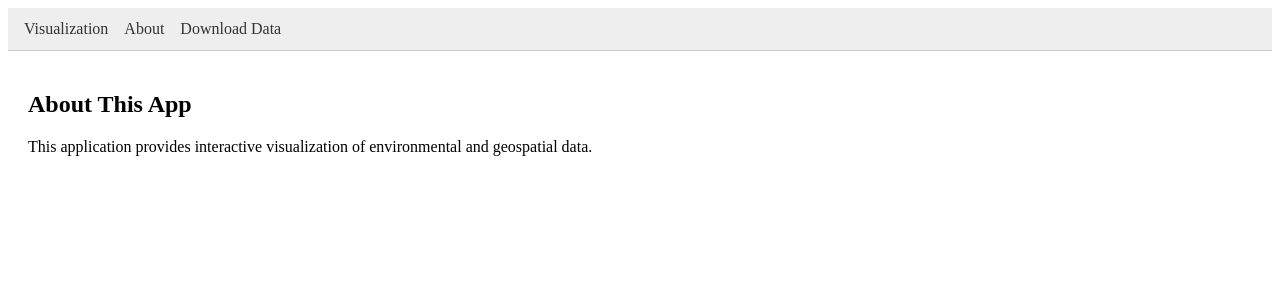
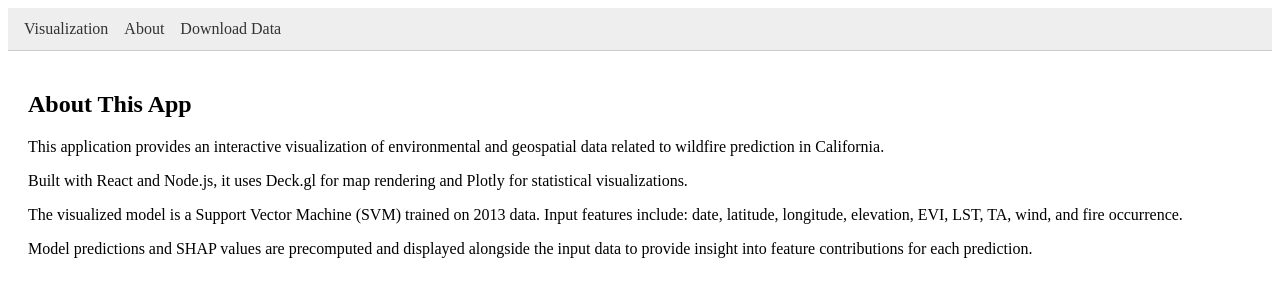
Before and after one commit to RahiMisra/wildfire-visualization, a React (Vite) app in the folder frontend/: page /about in a window 1280 px wide. Shown: the top 300 px of the page. Built offline with nearby package versions, Linux system fonts and the light colour scheme.

Commit message:
cleaned up the look

```diff
--- a/frontend/src/components/About.jsx
+++ b/frontend/src/components/About.jsx
@@ -2,8 +2,23 @@ function AboutPage() {
   return (
     <div style={{ padding: '20px' }}>
       <h2>About This App</h2>
-      <p>This application provides interactive visualization of environmental and geospatial data.</p>
+      <p>
+        This application provides an interactive visualization of environmental and geospatial data
+        related to wildfire prediction in California.
+      </p>
+      <p>
+        Built with React and Node.js, it uses Deck.gl for map rendering and Plotly for statistical visualizations.
+      </p>
+      <p>
+        The visualized model is a Support Vector Machine (SVM) trained on 2013 data. Input features include:
+        date, latitude, longitude, elevation, EVI, LST, TA, wind, and fire occurrence.
+      </p>
+      <p>
+        Model predictions and SHAP values are precomputed and displayed alongside the input data to
+        provide insight into feature contributions for each prediction.
+      </p>
     </div>
   );
 }
+
 export default AboutPage;
--- a/frontend/src/components/Download.jsx
+++ b/frontend/src/components/Download.jsx
@@ -14,7 +14,6 @@ function DownloadPage() {
         <li><a href="http://localhost:3001/download/year/2020">Download Year 2020</a></li>
         <li><a href="http://localhost:3001/download/year/2021">Download Year 2021</a></li>
         <li><a href="http://localhost:3001/download/year/2022">Download Year 2022</a></li>
-        <li><a href="http://localhost:3001/download/year/2023">Download Year 2023</a></li>
       </ul>
     </div>
   );
--- a/frontend/src/components/Legend.jsx
+++ b/frontend/src/components/Legend.jsx
@@ -1,26 +1,33 @@
 import './Legend.css';
 
-function Legend({selectedFeatures}) {
+function Legend({ selectedFeatures }) {
   const featureList = Object.keys(selectedFeatures).filter((name) => selectedFeatures[name]);
+
   return (
     <div className="legend">
       {featureList.map((f) => {
-                const gradient = `linear-gradient(to right, rgb(255 255 0) 0%, rgb(0 0 255) 100%)`;
+        const isRedSquare = f === 'Fire' || f === 'Prediction';
+        const style = isRedSquare
+          ? {
+              width: 10,
+              height: 10,
+              backgroundColor: 'red',
+            }
+          : {
+              width: 100,
+              height: 10,
+              background: 'linear-gradient(to right, rgb(255 255 0) 0%, rgb(0 0 255) 100%)',
+            };
+
         return (
           <div className="legend-row" key={f}>
             <span className="legend-name">{f}</span>
-                    <span
-                    className="legend-bar"
-                    style={{
-                        width: 100,
-                        height: 10,
-                        background: gradient
-                    }}
-                    />
+            <span className="legend-bar" style={style} />
           </div>
         );
       })}
     </div>
-    )
+  );
 }
+
 export default Legend;
```
Lines whose indentation alone changed are shown as unchanged.
